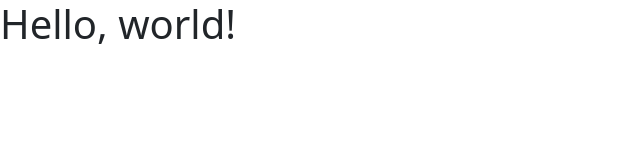
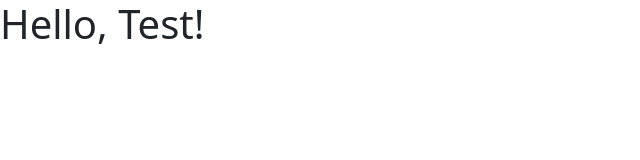
Before and after one commit to ffolituu/temp-ced, a plain HTML site: page index.html in a window 1280 px wide. Shown: the whole page, without its empty margins (0-640 px from the left). Drawn offline with nearby package versions, Linux system fonts and the light colour scheme.

Commit message:
Update Headings

```diff
--- a/index.html
+++ b/index.html
@@ -13,10 +13,10 @@
       crossorigin="anonymous"
     />
 
-    <title>Hello, world!</title>
+    <title>Hello, Test!</title>
   </head>
   <body>
-    <h1>Hello, world!</h1>
+    <h1>Hello, Test!</h1>
 
     <!-- Optional JavaScript; choose one of the two! -->
 
```
